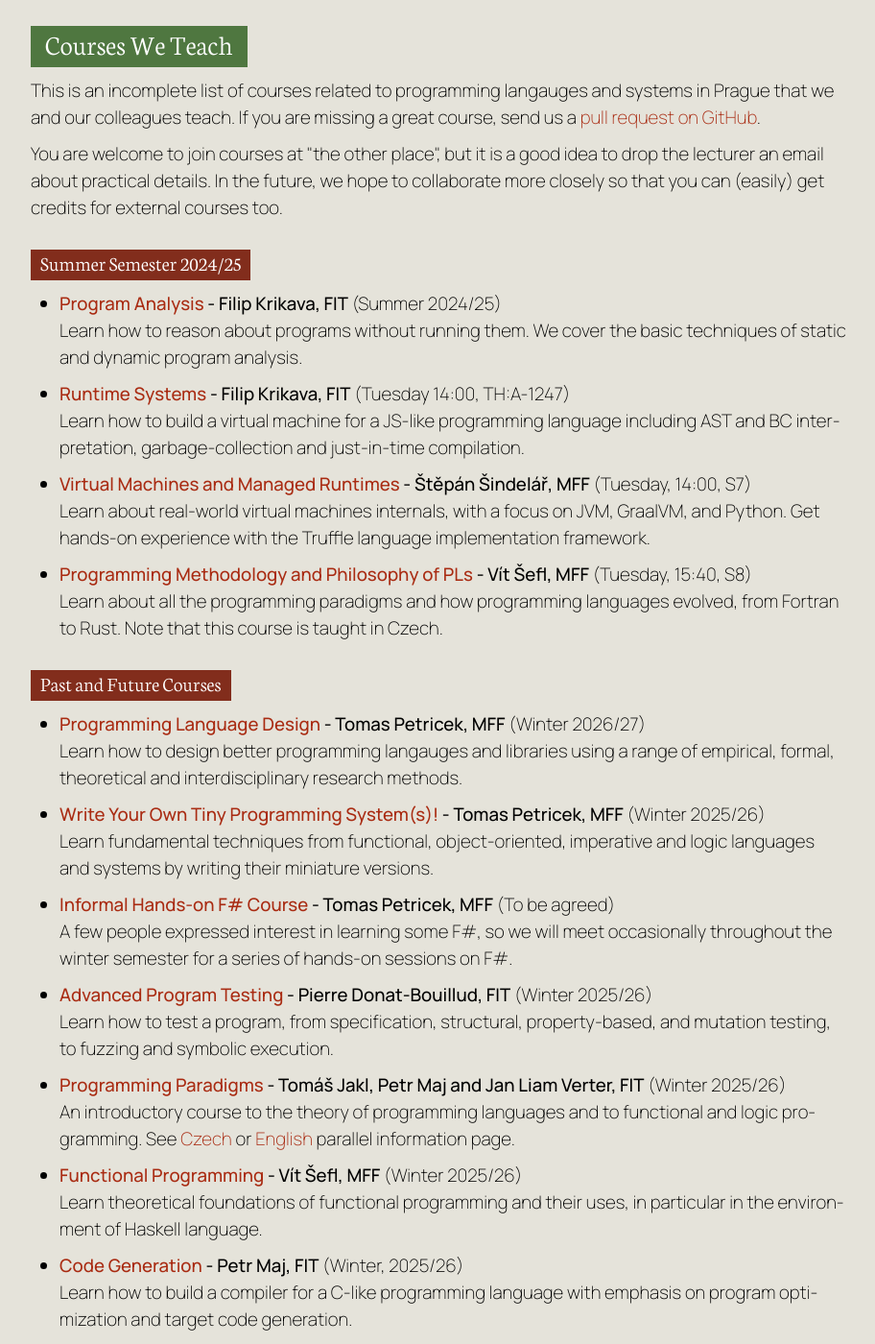
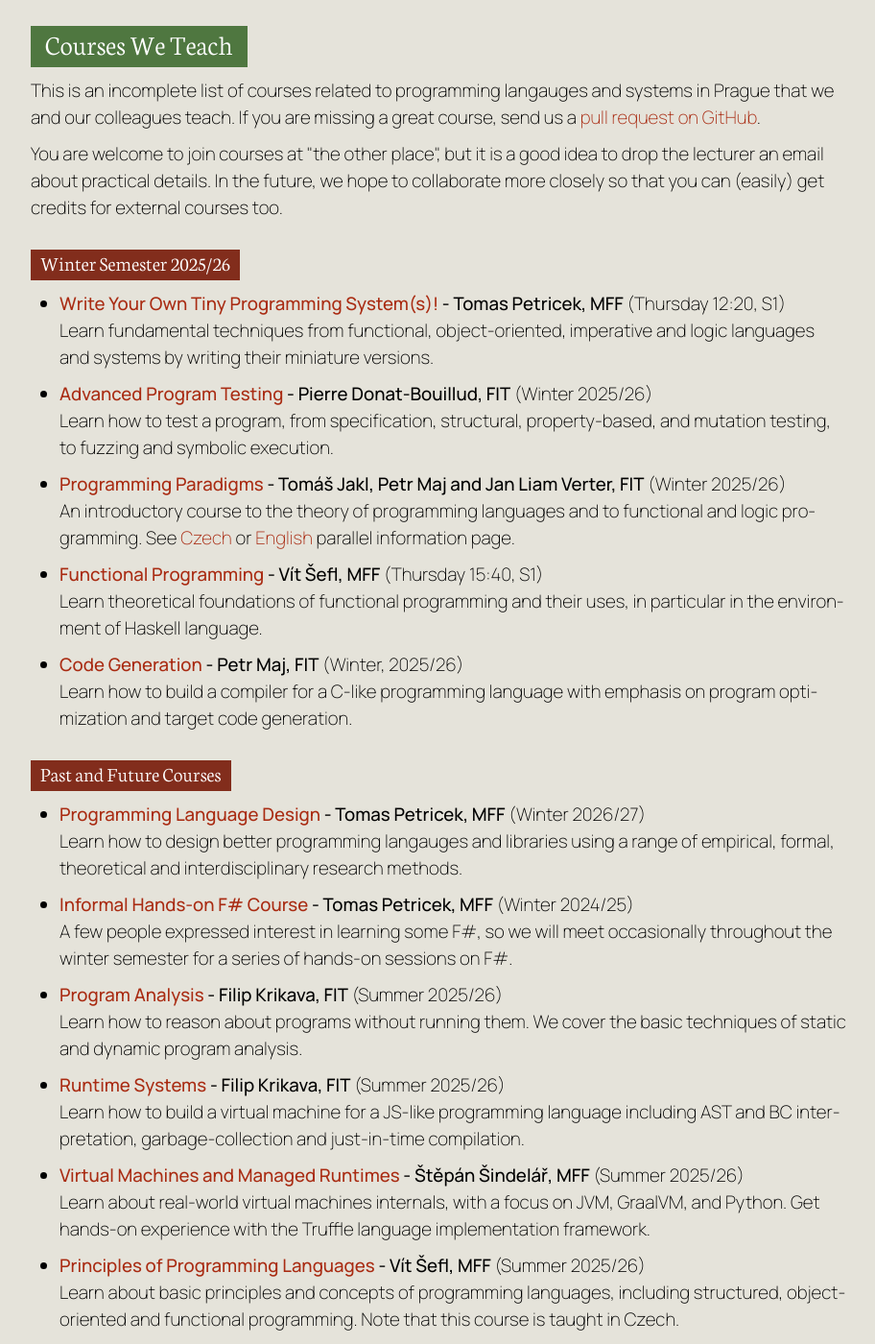
Before and after one commit to prgprg-org/prgprg-org.github.io, a Jekyll site: the page built from index.html, in a window 1280 px wide and 1400 px high, scrolled down 1672 px. Shown: the whole window at 96% size, without its empty margins (32-944 px from the left). Built offline with Jekyll 4.4.1, drawn with Linux system fonts in a browser that asks for light colours.

Commit message:
Switch semmester

```diff
--- a/_data/courses.yml
+++ b/_data/courses.yml
@@ -6,39 +6,37 @@
   language: English
 
 - title: Write Your Own Tiny Programming System(s)!
-  schedule: Winter 2025/26
+  schedule: Thursday 12:20, S1
   lecturer: Tomas Petricek, MFF
   link: https://d3s.mff.cuni.cz/teaching/nprg077/
   label: Learn fundamental techniques from functional, object-oriented, imperative and logic languages and systems by writing their miniature versions.
   language: English
+  current: yes
 
 - title: Informal Hands-on F# Course
-  schedule: To be agreed
+  schedule: Winter 2024/25
   lecturer: Tomas Petricek, MFF
   link: https://github.com/tpetricek/fsharp-course/
   label: A few people expressed interest in learning some F#, so we will meet occasionally throughout the winter semester for a series of hands-on sessions on F#.
-  language: English/Czech
+  language: English
 
 - title: Program Analysis
-  schedule: Summer 2024/25
+  schedule: Summer 2025/26
   lecturer: Filip Krikava, FIT
   link: https://bk.fit.cvut.cz/en/predmety/00/00/00/00/00/00/06/08/21/p6082106.html
   label: Learn how to reason about programs without running them. We cover the basic techniques of static and dynamic program analysis.
-  current: yes
 
 - title: Runtime Systems
-  schedule: Tuesday 14:00, TH:A-1247
+  schedule: Summer 2025/26
   lecturer: Filip Krikava, FIT
   link: https://bk.fit.cvut.cz/en/predmety/00/00/00/00/00/00/06/11/45/p6114506.html
   label: Learn how to build a virtual machine for a JS-like programming language including AST and BC interpretation, garbage-collection and just-in-time compilation.
-  current: yes
 
 - title: Virtual Machines and Managed Runtimes
-  schedule: Tuesday, 14:00, S7
+  schedule: Summer 2025/26
   lecturer: Štěpán Šindelář, MFF
   link: https://d3s.mff.cuni.cz/teaching/nprg076/
   label: Learn about real-world virtual machines internals, with a focus on JVM, GraalVM, and Python. Get hands-on experience with the Truffle language implementation framework.
-  current: yes
 
 - title: Advanced Program Testing
   schedule: Winter 2025/26
@@ -46,6 +44,7 @@
   link: https://bilakniha.cvut.cz/en/predmet7585206.html
   label: Learn how to test a program, from specification, structural, property-based, and mutation testing, to fuzzing and symbolic execution.
   language: English
+  current: yes
 
 - title: Programming Paradigms
   schedule: Winter 2025/26
@@ -53,21 +52,22 @@
   link: https://bilakniha.cvut.cz/cs/predmet6706506.html
   label: An introductory course to the theory of programming languages and to functional and logic programming. See [Czech](https://bilakniha.cvut.cz/cs/predmet6704206.html#gsc.tab=0) or [English](https://bilakniha.cvut.cz/cs/predmet6706506.html#gsc.tab=0) parallel information page.
   language: English/Czech
+  current: yes
 
 - title: Functional Programming
-  schedule: Winter 2025/26
+  schedule: Thursday 15:40, S1
   lecturer: Vít Šefl, MFF
   link: https://is.cuni.cz/studium/predmety/index.php?do=predmet&kod=NAIL097
   label: Learn theoretical foundations of functional programming and their uses, in particular in the environment of Haskell language.
   language: English/Czech
+  current: yes
 
-- title: Programming Methodology and Philosophy of PLs
-  schedule: Tuesday, 15:40, S8
+- title: Principles of Programming Languages
+  schedule: Summer 2025/26
   lecturer: Vít Šefl, MFF
-  link: https://is.cuni.cz/studium/predmety/index.php?do=predmet&kod=NPRG003
-  label: Learn about all the programming paradigms and how programming languages evolved, from Fortran to Rust. Note that this course is taught in Czech.
+  link: https://is.cuni.cz/studium/predmety/index.php?do=predmet&kod=NPRG084
+  label: Learn about basic principles and concepts of programming languages, including structured, object-oriented and functional programming. Note that this course is taught in Czech.
   language: Czech
-  current: yes
 
 - title: Code Generation
   schedule: Winter, 2025/26
@@ -75,3 +75,4 @@
   link: https://bilakniha.cvut.cz/cs/predmet6114906.html
   label: Learn how to build a compiler for a C-like programming language with emphasis on program optimization and target code generation.
   language: English/Czech
+  current: yes
--- a/index.html
+++ b/index.html
@@ -99,7 +99,7 @@ layout: default
     <p>You are welcome to join courses at "the other place", but it is a good idea to drop the lecturer an email about practical details.
       In the future, we hope to collaborate more closely so that you can (easily) get credits for external courses too.
     </p>
-    <h3>Summer Semester 2024/25</h3>
+    <h3>Winter Semester 2025/26</h3>
     <ul>
       {% for it in site.data.courses %}
       {% if it.current %}
```
